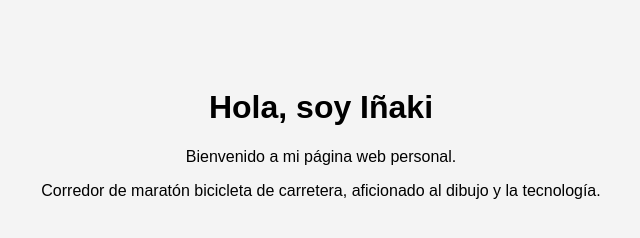
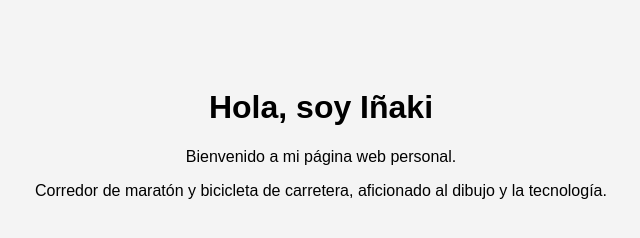
Before and after one commit to arconadainaki-byte/arconadainaki-byte.github.io, a plain HTML site: page index.html in a window 1280 px wide. Shown: the full height of the page, 319-959 px from the left. Drawn offline with Linux system fonts and the light colour scheme.

Commit message:
Correct description of marathon and cycling hobby

```diff
--- a/index.html
+++ b/index.html
@@ -33,7 +33,7 @@ box-shadow:0 0 10px rgba(0,0,0,0.2);
 <div class="card">
 <h1>Hola, soy Iñaki</h1>
 <p>Bienvenido a mi página web personal.</p>
-<p>Corredor de maratón bicicleta de carretera, aficionado al dibujo y la tecnología.</p>
+<p>Corredor de maratón y bicicleta de carretera, aficionado al dibujo y la tecnología.</p>
 </div>
 
 </body>
```
